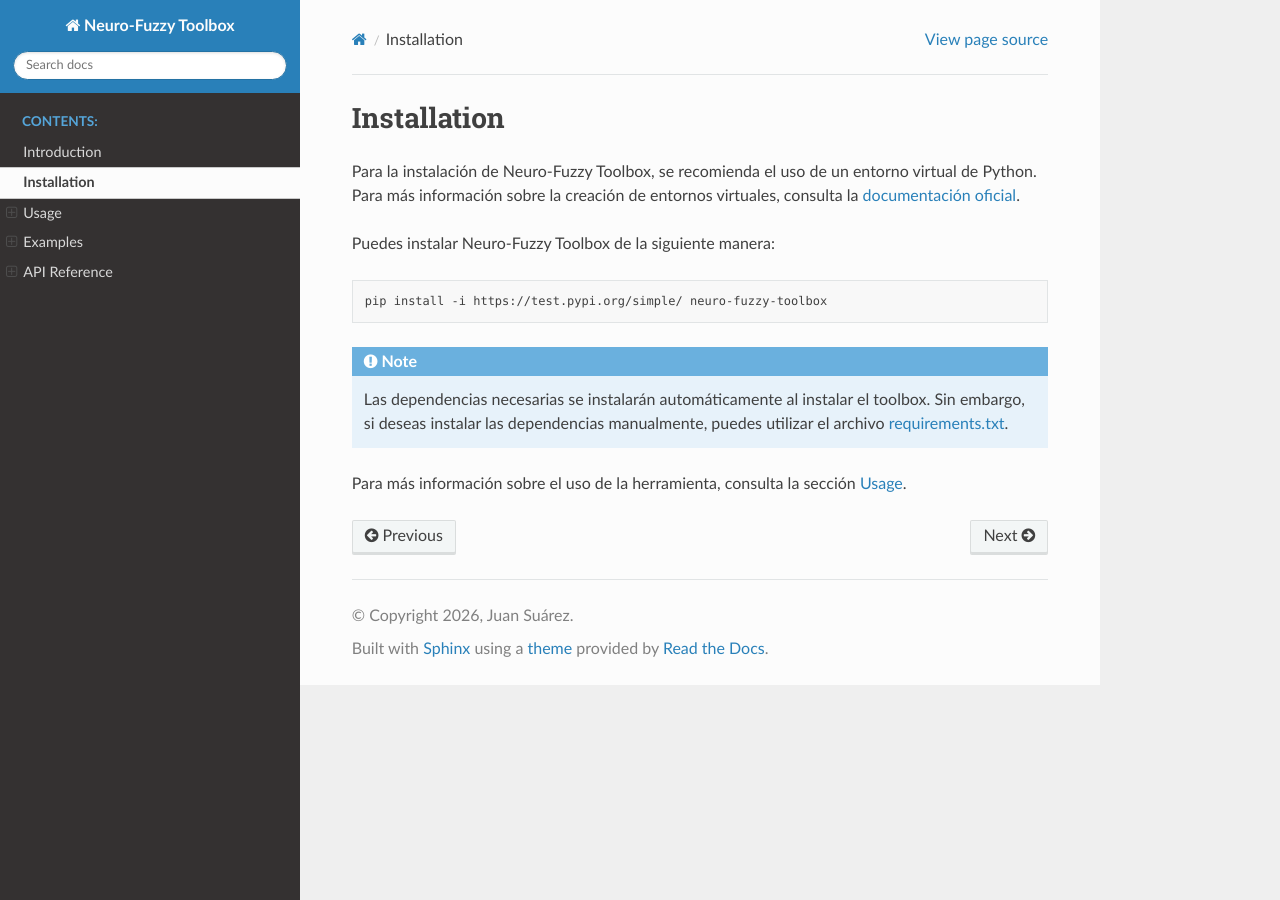
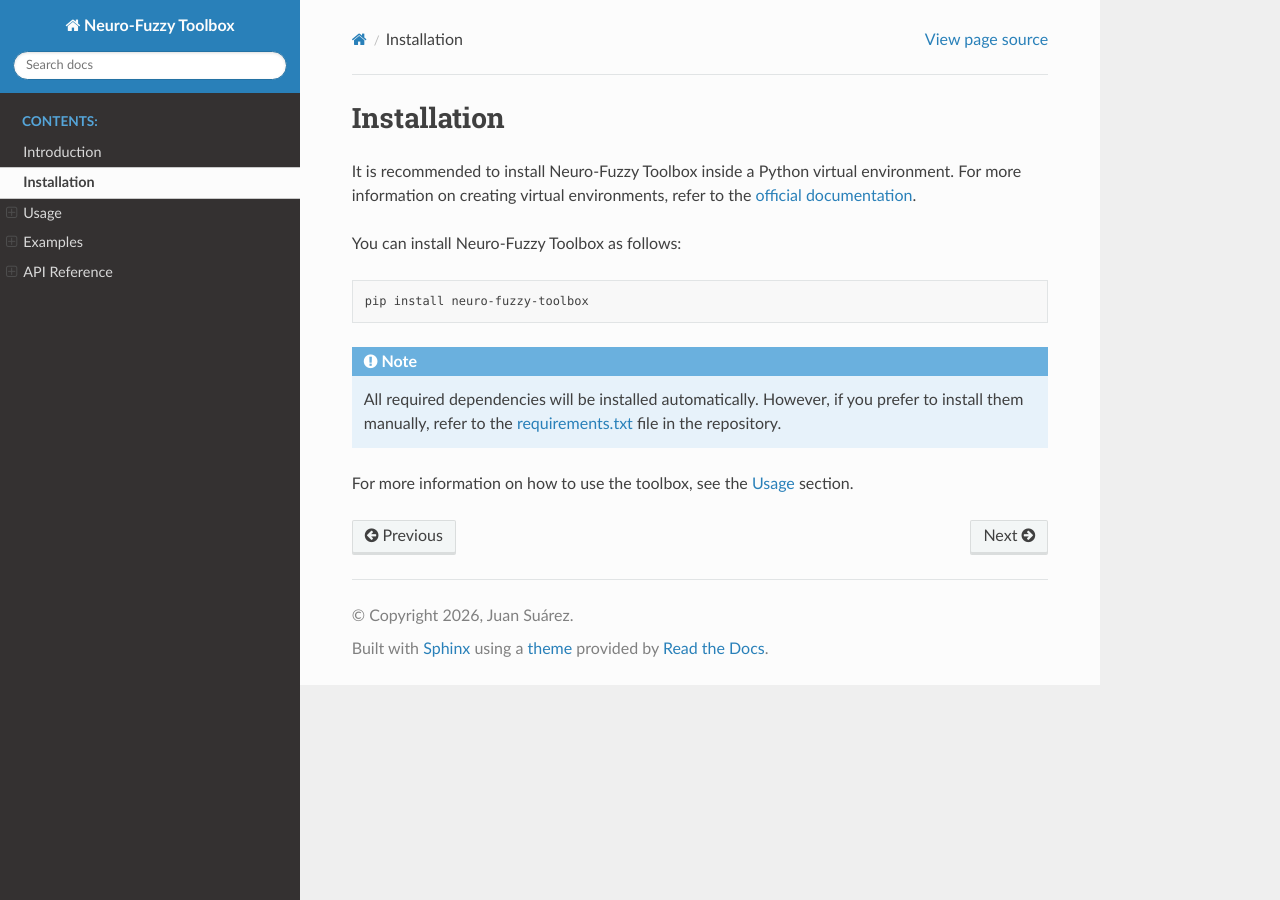
Before and after one commit to jsuarez2001/neuro-fuzzy-toolbox, a Sphinx documentation site: the page built from docs/source/installation.rst, in a window 1280 px wide. Built offline with Sphinx 7.4.7 and the Read the Docs theme 3.1.0, drawn with Linux system fonts in a browser that asks for light colours.

```diff
--- a/docs/source/installation.rst
+++ b/docs/source/installation.rst
@@ -3,16 +3,19 @@
 Installation
 ============
 
-Para la instalación de Neuro-Fuzzy Toolbox, se recomienda el uso de un entorno virtual de Python. Para más información sobre la creación de entornos virtuales, consulta la `documentación oficial <https://packaging.python.org/en/latest/guides/installing-using-pip-and-virtual-environments/#create-and-use-virtual-environments>`_.
+It is recommended to install Neuro-Fuzzy Toolbox inside a Python virtual environment.
+For more information on creating virtual environments, refer to the `official documentation <https://packaging.python.org/en/latest/guides/installing-using-pip-and-virtual-environments/#create-and-use-virtual-environments>`_.
 
-Puedes instalar Neuro-Fuzzy Toolbox de la siguiente manera:
+You can install Neuro-Fuzzy Toolbox as follows:
 
 .. code-block:: bash
 
-   pip install -i https://test.pypi.org/simple/ neuro-fuzzy-toolbox
+   pip install neuro-fuzzy-toolbox
 
 .. note::
+   All required dependencies will be installed automatically. However, if you prefer
+   to install them manually, refer to the
+   `requirements.txt <https://github.com/jsuarez2001/neuro-fuzzy-toolbox/blob/main/requirements.txt>`_
+   file in the repository.
 
-   Las dependencias necesarias se instalarán automáticamente al instalar el toolbox. Sin embargo, si deseas instalar las dependencias manualmente, puedes utilizar el archivo `requirements.txt <https://github.com/edge-mirage/neuro-fuzzy-toolbox/blob/main/requirements.txt>`_.
-
-Para más información sobre el uso de la herramienta, consulta la sección :ref:`Usage`.
+For more information on how to use the toolbox, see the :ref:`Usage` section.
```
Also changed, not shown: README.md (+15 -6 lines).
